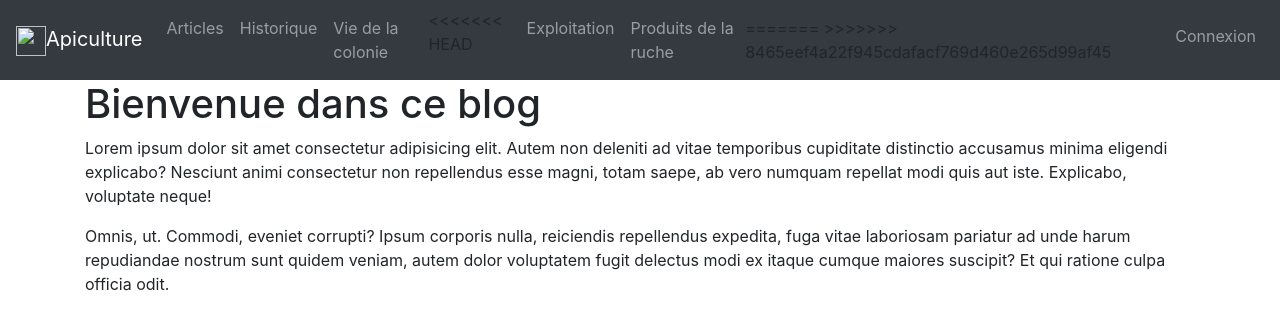
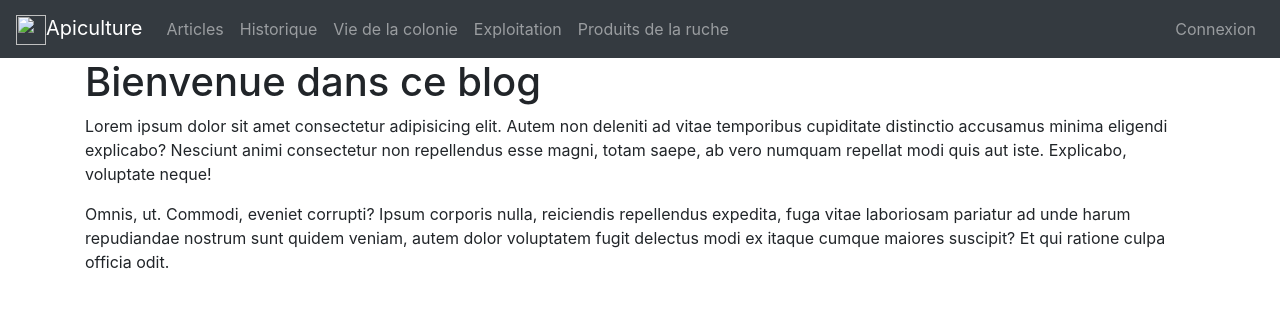
Before and after one commit to Luc-Leveque/site-apiculture, a Symfony app: template templates/blog/home.html.twig in a window 1280 px wide. Shown: the top 330 px of the page. Run offline with Twig, Linux system fonts and the light colour scheme; the template is opened without the code that fills it, so the values that code supplies are empty; some libraries are stand-ins or nearby versions.

Commit message:
Update templates/base.html.twig

```diff
--- a/templates/base.html.twig
+++ b/templates/base.html.twig
@@ -22,7 +22,6 @@
                     <li class="nav-item">
                         <a class="nav-link" href="{{ path('documentation_bees') }} ">Vie de la colonie</a>
                     </li>
-<<<<<<< HEAD
                     <li class="nav-item">
                         <a class="nav-link" href="{{ path('documentation_hive') }} ">Exploitation</a>
                     </li>
@@ -31,10 +30,6 @@
                     </li>
                 </ul>
                 <ul class="navbar-nav">
-=======
-
-
->>>>>>> 8465eef4a22f945cdafacf769d460e265d99af45
                     {% if not app.user %}
                         <li class="nav-item ">
                             <a href="{{ path('security_login') }}" class="nav-link">
```
